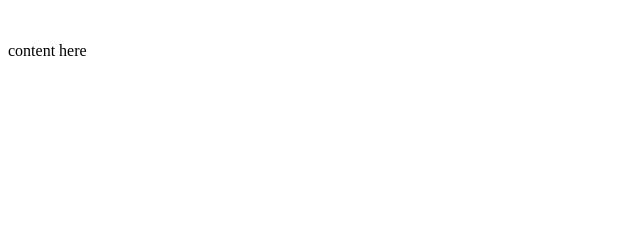
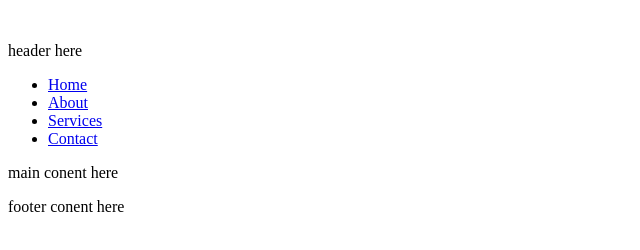
Before and after one commit to viviane2796/imed2315-try1, a plain HTML site: page about.html in a window 1280 px wide. Shown: the whole page, without its empty margins (0-640 px from the left). Drawn offline with Linux system fonts and the light colour scheme.

Commit message:
main page structure and navigation

```diff
--- a/about.html
+++ b/about.html
@@ -7,7 +7,22 @@
 <link rel="stylesheet" href="css/style.css">
 </head>
 <body>
-<p> content here</p>
+<header> <p>header here</p></header>
+<nav>
+<ul>
+<li><a href="index.html"> Home</a></li>
+<li><a href="about.html">About</a></li>
+<li><a href="services.html">Services</a></li>
+<li><a href="contact.html">Contact</a></li>
+</ul>
+</nav>
+<main>
+<p>main conent here</p>
+
+</main>
+<footer>
+<p>footer conent here</p>
+</footer>
 
 </body>
 </html>
```
Also changed, not shown: contact.html (+16 -1 lines), index.html (+15 -1 lines), services.html (+16 -1 lines).
